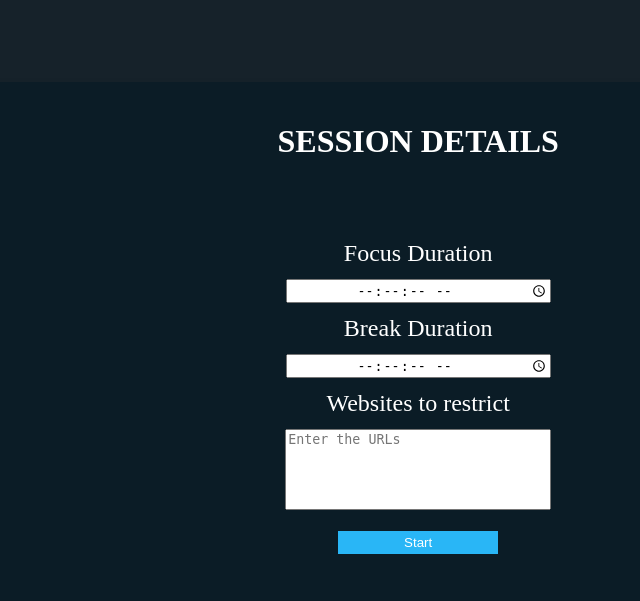
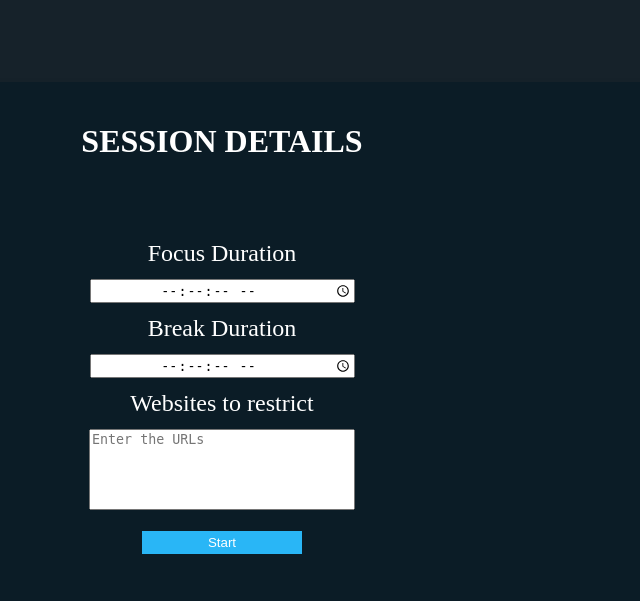
Before and after one commit to Kaushikdsai/Summit-flow, a Django app: page /timer/ in a window 1320 px wide. Shown: the part 108-709 px from the top of the page, without its empty margins (438-1078 px from the left). Run offline with Django 5.2, Linux system fonts and the light colour scheme.

Commit message:
session1

```diff
--- a/app1/static/css/forgot-password/mail_sent.css
+++ b/app1/static/css/forgot-password/mail_sent.css
@@ -8,7 +8,8 @@ body{
     align-items: center;
     text-align: center;
     justify-content: center;
-    margin-left: 29%;
+    margin-left: auto;
+    margin-right: auto;
     align-items: center;
     border-radius: 10px;
     background-color: #0B1C26;
--- a/app1/static/css/forgot-password/new_password.css
+++ b/app1/static/css/forgot-password/new_password.css
@@ -8,7 +8,8 @@ body{
     align-items: center;
     text-align: center;
     justify-content: center;
-    margin-left: 29%;
+    margin-left: auto;
+    margin-right: auto;
     align-items: center;
     border-radius: 10px;
     background-color: #0B1C26;
--- a/app1/static/css/forgot-password/reset_complete.css
+++ b/app1/static/css/forgot-password/reset_complete.css
@@ -8,7 +8,8 @@ body{
     align-items: center;
     text-align: center;
     justify-content: center;
-    margin-left: 29%;
+    margin-left: auto;
+    margin-right: auto;
     align-items: center;
     border-radius: 10px;
     background-color: #0B1C26;
--- a/app1/static/css/forgot-password/reset_password.css
+++ b/app1/static/css/forgot-password/reset_password.css
@@ -8,7 +8,8 @@ body{
     align-items: center;
     text-align: center;
     justify-content: center;
-    margin-left: 29%;
+    margin-left: auto;
+    margin-right: auto;
     align-items: center;
     border-radius: 10px;
     background-color: #0B1C26;
--- a/app1/static/css/login.css
+++ b/app1/static/css/login.css
@@ -10,7 +10,8 @@ body{
     text-align: center;
     align-items: center;
     justify-content: center;
-    margin-left: 29%;
+    margin-left: auto;
+    margin-right: auto;
     border-radius: 10px;
     background-color: #0B1C26;
     width: 900px;
--- a/app1/static/css/timer.css
+++ b/app1/static/css/timer.css
@@ -9,7 +9,8 @@ body{
     text-align: center;
     align-items: center;
     justify-content: center;
-    margin-left: 29%;
+    margin-left: auto;
+    margin-right: auto;
     border-radius: 10px;
     background-color: #0B1C26;
     width: 900px;
```
